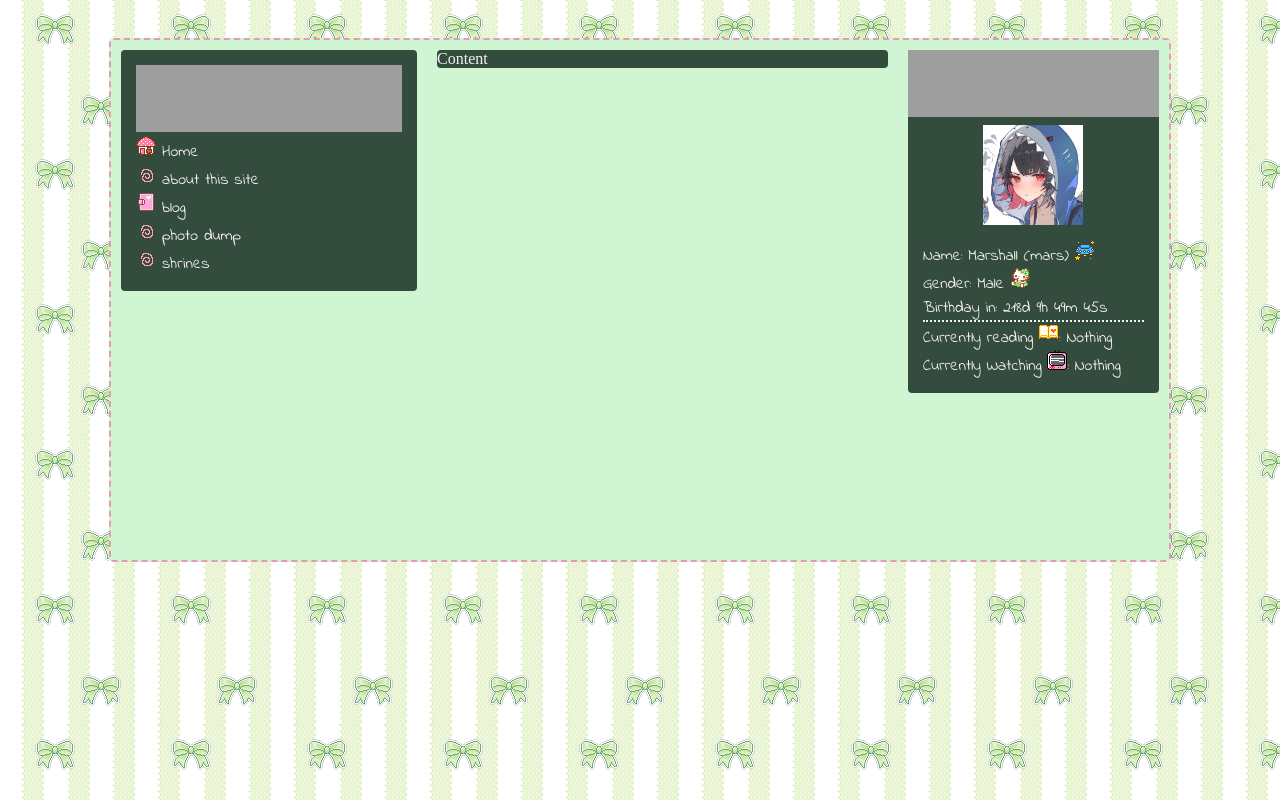
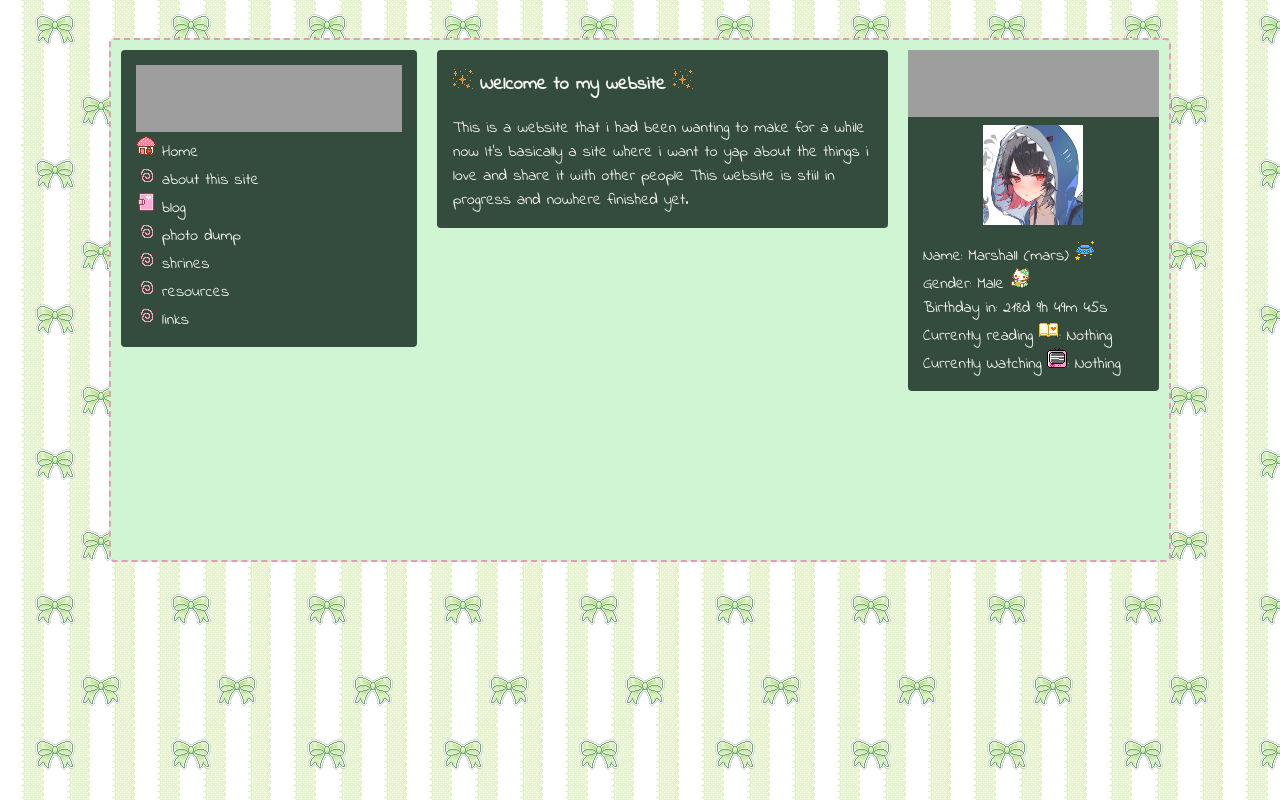
Before and after one commit to Sanskar-Adhikari-360/Indie-Web, a plain HTML site: page index.html in a window 1280 px wide. Drawn offline with Linux system fonts and the light colour scheme; grey boxes are pictures that could not be loaded; a web font is replaced by a local one.

Commit message:
a bit of content on the content section

```diff
--- a/index.html
+++ b/index.html
@@ -34,15 +34,25 @@
                             <li>
                                 <img src="assets/image/gif/pink-spiral.gif"> shrines
                             </li>
+                            <li>
+                                <img src="assets/image/gif/pink-spiral.gif"> resources
+                            </li>
+                            <li>
+                                <img src="assets/image/gif/pink-spiral.gif"> links
+                            </li>
                         </ul>
                     </aside>
                 </nav>
-                <div class="content test" id="Content">
-                    Content
+                <div class="content test indie-flower-regular" id="Content">
+                    <div class="content-container">
+                        <h3><strong><img src="assets/image/gif/yellow-sparkles.gif"> Welcome to my website <img src="assets/image/gif/yellow-sparkles.gif"></strong></h3>
+                        <span>This is a website that i had been wanting to make for a while now It's basically a site where i want to yap about the things i love and share it with other people This website is stiil in progress and nowhere finished yet.</span>
+                    </div>
                 </div>
                 <div class="about-me test indie-flower-regular" #about-me>
                     <img src="http://www.gigaglitters.com/created/FPIub11uk6.gif" width="251"  height="67" border="0">
-                    <div class="profile-image-container">
+                    <div class="profile-image-container tooltip">
+                        <span class="tooltip-text">this is me btw if you even care</span>
                         <img src="assets/image/pfp.jpg" height="100px" width="100px">
                     </div>
                     <div class="about-me-content">
--- a/style.css
+++ b/style.css
@@ -104,7 +104,7 @@ ul, ol {
 
 .tooltip{
     position: relative;
-    border-bottom: 2px dotted;
+    /* border-bottom: 2px dotted; */
     cursor: pointer;
 }
 
@@ -138,3 +138,7 @@ ul, ol {
     visibility: visible;
     opacity: 1;
 }
+
+.content-container{
+    margin: 16px;
+}
```
Also changed, not shown: assets/image/gif/yellow-sparkles.gif (added), birthday.js (line endings or trailing spaces).
